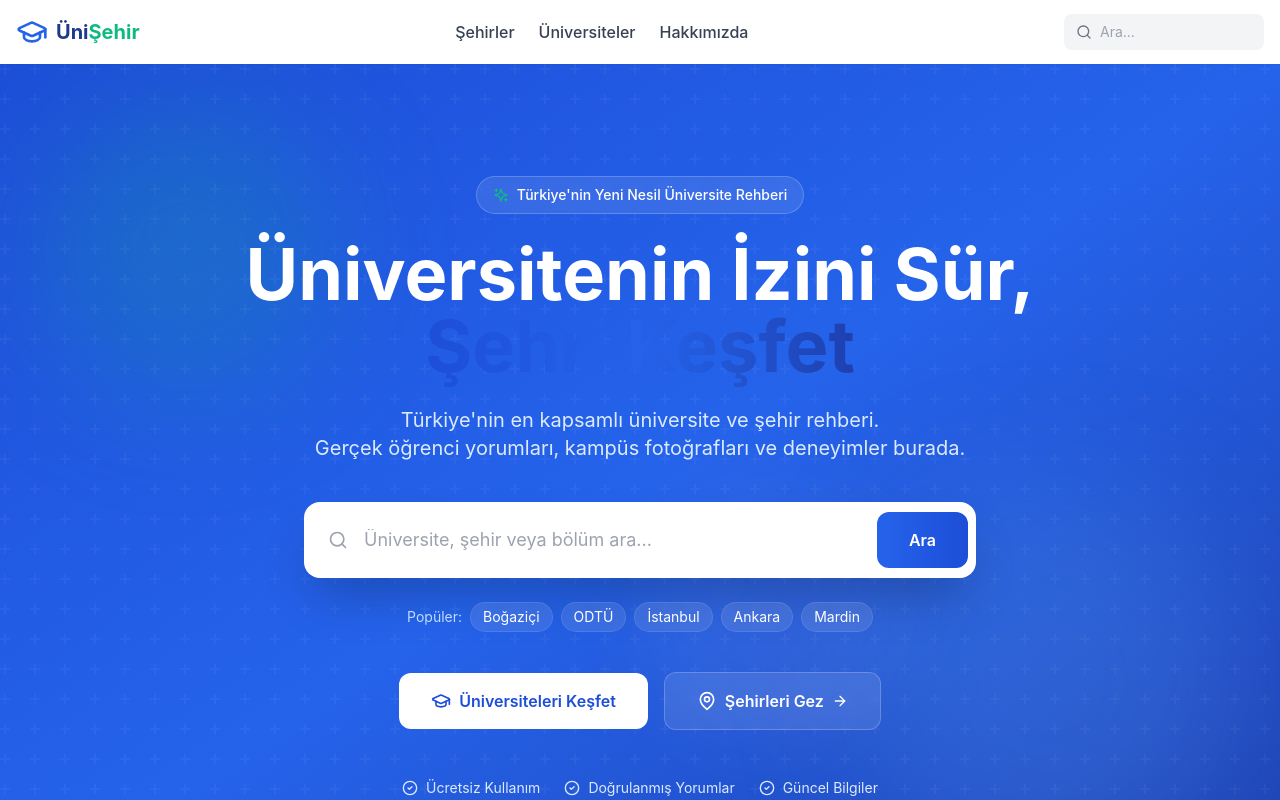
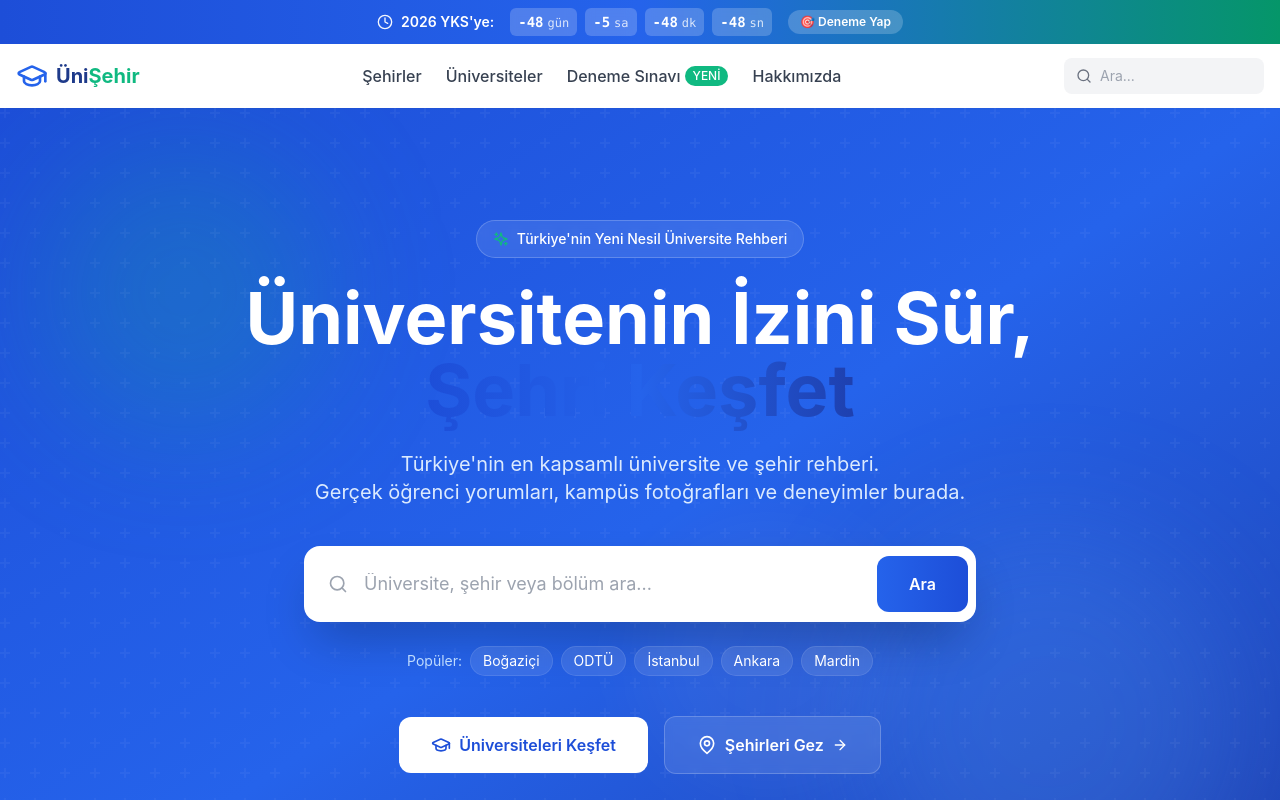
Before and after one commit to burakucnn52-lab/unisehir, a Next.js app: page / in a window 1280 px wide. Shown: the top 800 px of the page. Built offline with nearby package versions, Linux system fonts and the light colour scheme.

Commit message:
Update Header.tsx

```diff
--- a/src/components/Header.tsx
+++ b/src/components/Header.tsx
@@ -1,10 +1,75 @@
 'use client'
 
 import Link from 'next/link'
-import { GraduationCap, Search } from 'lucide-react'
+import { GraduationCap, Search, Clock } from 'lucide-react'
+import { useState, useEffect } from 'react'
 
 export default function Header() {
+  const [timeLeft, setTimeLeft] = useState({
+    days: 0,
+    hours: 0,
+    minutes: 0,
+    seconds: 0
+  })
+
+  useEffect(() => {
+    // 2026 YKS Tarihi (Tahmini: 20 Haziran 2026)
+    const yksDate = new Date('2026-06-20T10:15:00').getTime()
+
+    const timer = setInterval(() => {
+      const now = new Date().getTime()
+      const distance = yksDate - now
+
+      const days = Math.floor(distance / (1000 * 60 * 60 * 24))
+      const hours = Math.floor((distance % (1000 * 60 * 60 * 24)) / (1000 * 60 * 60))
+      const minutes = Math.floor((distance % (1000 * 60 * 60)) / (1000 * 60))
+      const seconds = Math.floor((distance % (1000 * 60)) / 1000)
+
+      setTimeLeft({ days, hours, minutes, seconds })
+    }, 1000)
+
+    return () => clearInterval(timer)
+  }, [])
+
   return (
+    <>
+      {/* YKS Sayacı - Üst Banner */}
+      <div className="bg-gradient-to-r from-primary-700 via-primary-600 to-accent-600 text-white py-2">
+        <div className="container-custom">
+          <div className="flex items-center justify-center gap-2 md:gap-4 text-sm">
+            <div className="flex items-center gap-2">
+              <Clock className="w-4 h-4 animate-pulse" />
+              <span className="font-semibold">2026 YKS'ye:</span>
+            </div>
+            <div className="flex items-center gap-2 font-mono">
+              <div className="bg-white/20 backdrop-blur-sm px-2 py-1 rounded-md">
+                <span className="font-bold">{timeLeft.days}</span>
+                <span className="text-xs ml-1 opacity-80">gün</span>
+              </div>
+              <div className="bg-white/20 backdrop-blur-sm px-2 py-1 rounded-md">
+                <span className="font-bold">{String(timeLeft.hours).padStart(2, '0')}</span>
+                <span className="text-xs ml-1 opacity-80">sa</span>
+              </div>
+              <div className="bg-white/20 backdrop-blur-sm px-2 py-1 rounded-md">
+                <span className="font-bold">{String(timeLeft.minutes).padStart(2, '0')}</span>
+                <span className="text-xs ml-1 opacity-80">dk</span>
+              </div>
+              <div className="bg-white/20 backdrop-blur-sm px-2 py-1 rounded-md">
+                <span className="font-bold text-accent-300">{String(timeLeft.seconds).padStart(2, '0')}</span>
+                <span className="text-xs ml-1 opacity-80">sn</span>
+              </div>
+            </div>
+            <Link
+              href="/deneme-sinavi"
+              className="hidden md:inline-flex items-center gap-1 bg-white/20 hover:bg-white/30 px-3 py-1 rounded-full text-xs font-semibold transition-colors"
+            >
+              🎯 Deneme Yap
+            </Link>
+          </div>
+        </div>
+      </div>
+
+      {/* Ana Header */}
       <header className="bg-white shadow-sm sticky top-0 z-50">
         <div className="container-custom">
           <div className="flex items-center justify-between h-16">
@@ -24,6 +89,10 @@ export default function Header() {
               <Link href="/universiteler" className="text-gray-700 hover:text-primary-600 font-medium">
                 Üniversiteler
               </Link>
+              <Link href="/deneme-sinavi" className="text-gray-700 hover:text-primary-600 font-medium flex items-center gap-1">
+                Deneme Sınavı
+                <span className="bg-accent-500 text-white text-xs px-2 py-0.5 rounded-full">YENİ</span>
+              </Link>
               <Link href="/hakkimizda" className="text-gray-700 hover:text-primary-600 font-medium">
                 Hakkımızda
               </Link>
@@ -41,5 +110,6 @@ export default function Header() {
           </div>
         </div>
       </header>
+    </>
   )
 }
```
Lines whose indentation alone changed are shown as unchanged.
